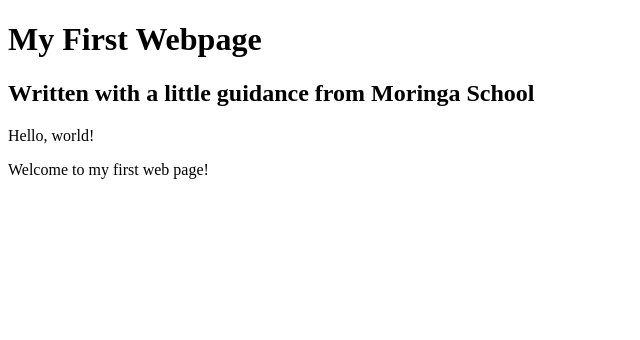
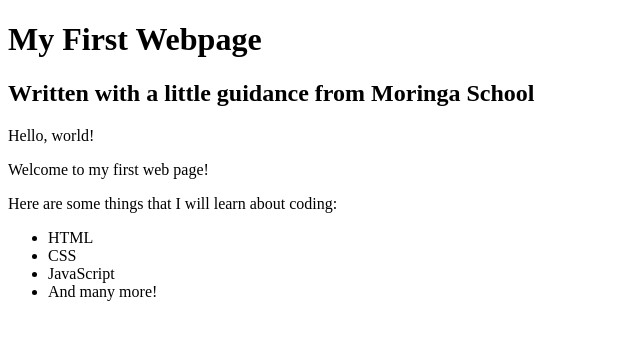
Before and after one commit to TimKirathe/my-first-webpage, a plain HTML site: page my-first-webpage.html in a window 1280 px wide. Shown: the whole page, without its empty margins (0-640 px from the left). Drawn offline with Linux system fonts and the light colour scheme.

Commit message:
add list elements

```diff
--- a/my-first-webpage.html
+++ b/my-first-webpage.html
@@ -10,5 +10,13 @@
 
     <p>Hello, world!</p>
     <p>Welcome to my first web page!</p>
+
+    <p>Here are some things that I will learn about coding:</p>
+    <ul>
+      <li>HTML</li>
+      <li>CSS</li>
+      <li>JavaScript</li>
+      <li>And many more!</li>
+    </ul>
   </body>
 </html>
```
